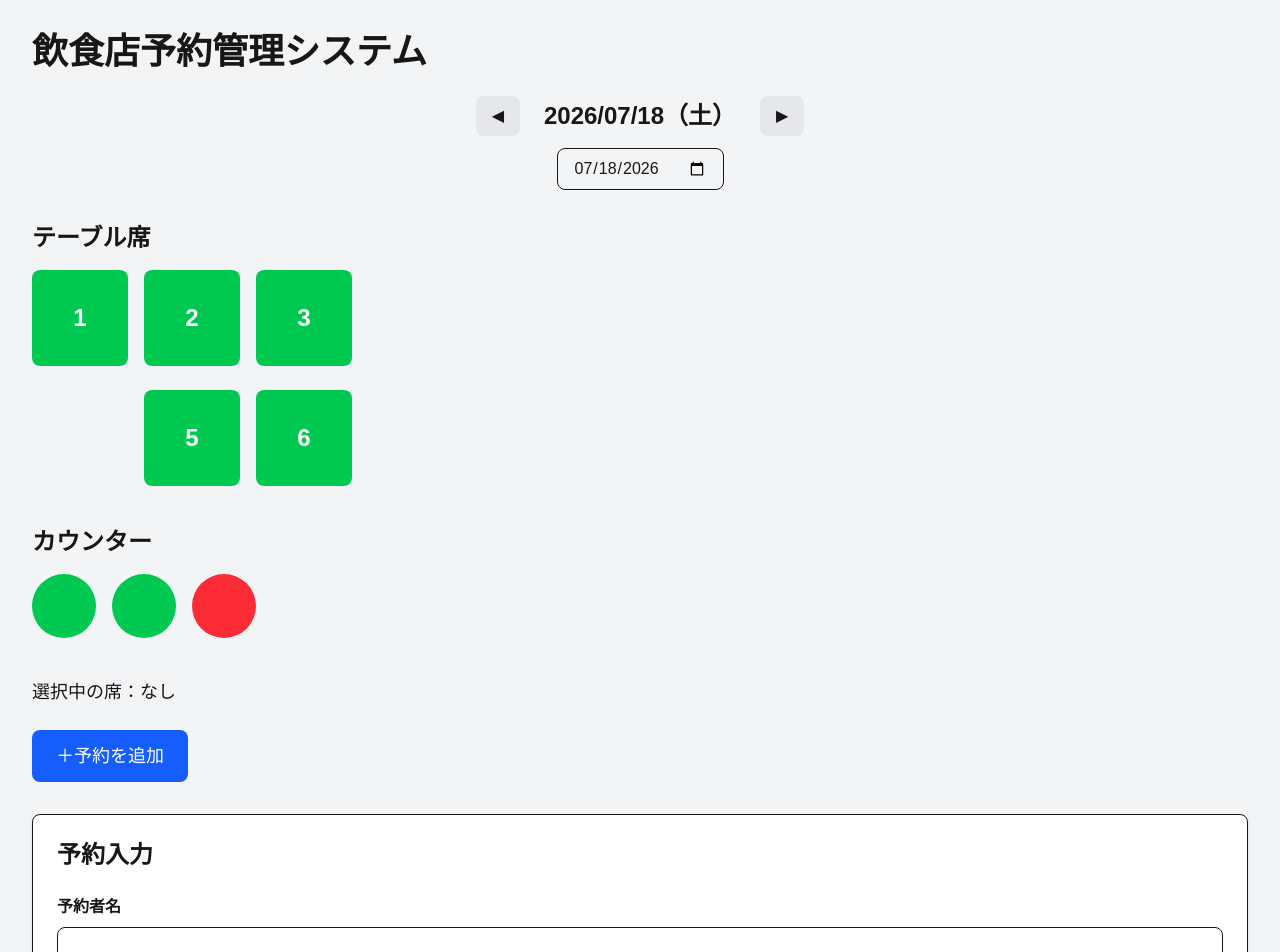
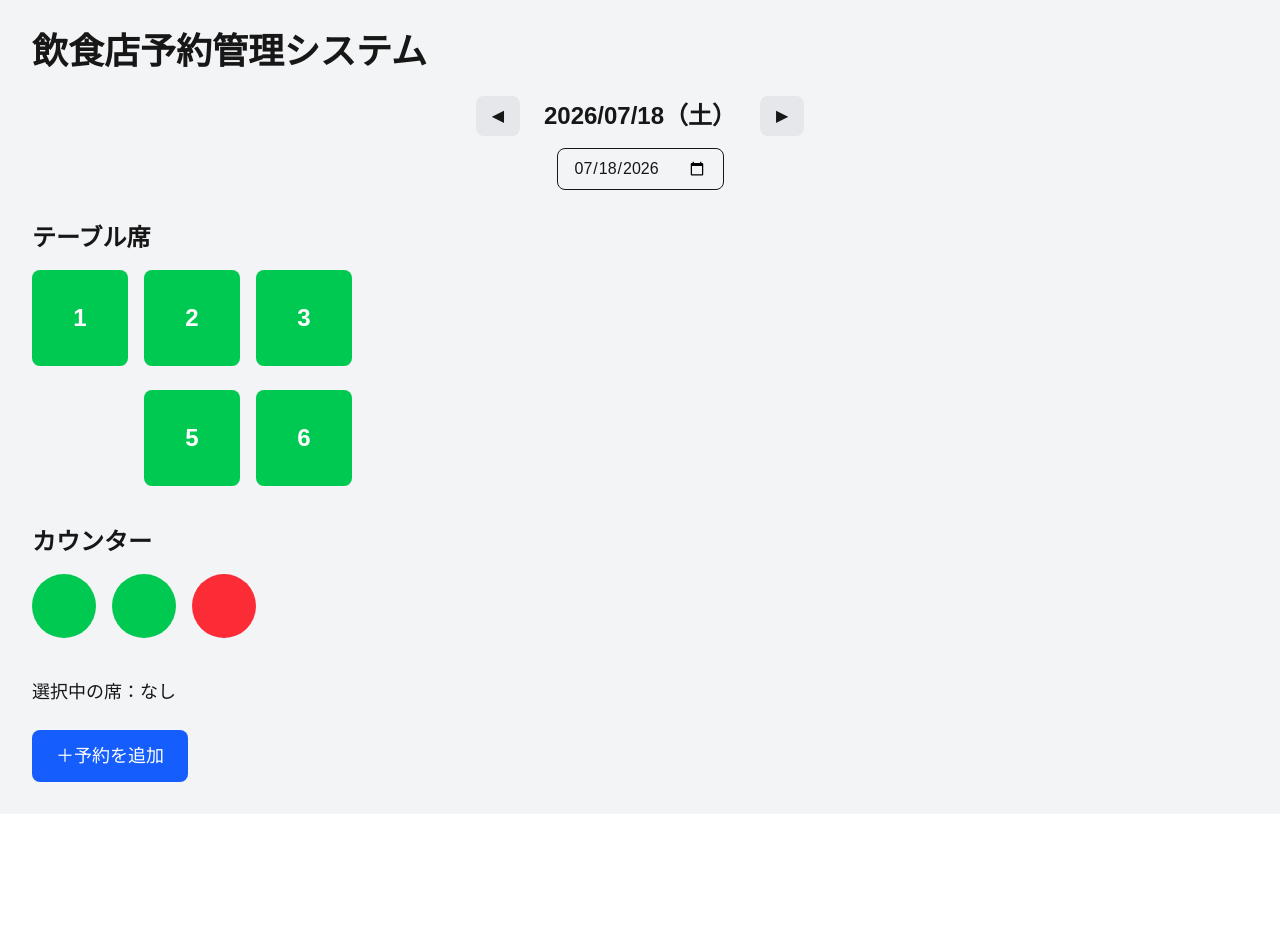
Before and after one commit to rockcut/restaurant-reservation-system, a Next.js app in the folder frontend/: page / in a window 1280 px wide. Shown: the top 952 px of the page. After the commit the page ends 814 px from the top, so only its background shows below. Built offline with nearby package versions, Linux system fonts and the light colour scheme.

Commit message:
git commit -m "feat: add reservation form toggle Closes #8"

```diff
--- a/frontend/app/page.tsx
+++ b/frontend/app/page.tsx
@@ -7,6 +7,7 @@ import ReservationForm from "@/components/ReservationForm";
 export default function Home() {
 
   const [selectedSeat, setSelectedSeat] = useState<number | null>(null);
+  const [showForm, setShowForm] = useState(false);
 
   return (
     <main className="min-h-screen bg-gray-100 p-8">
@@ -89,11 +90,18 @@ export default function Home() {
         {selectedSeat === null ? "なし" : `${selectedSeat}番席`}
       </p>
 
-      <button className="rounded-lg bg-blue-600 px-6 py-3 text-lg text-white hover:bg-blue-700">
+    <button
+        onClick={() => setShowForm(true)}
+        className="rounded-lg bg-blue-600 px-6 py-3 text-lg text-white hover:bg-blue-700"
+      >
         ＋予約を追加
       </button>
 
-      <ReservationForm />
+      {showForm && (
+        <ReservationForm
+          onCancel={() => setShowForm(false)}
+        />
+      )}
     </main>
   );
 }
--- a/frontend/components/ReservationForm.tsx
+++ b/frontend/components/ReservationForm.tsx
@@ -1,7 +1,14 @@
 "use client";
 
 import { useState } from "react";
-export default function ReservationForm() {
+
+type ReservationFormProps = {
+  onCancel: () => void;
+};
+
+export default function ReservationForm({
+  onCancel,
+}: ReservationFormProps) {
 
     const [plate, setPlate] = useState("");
 
@@ -148,6 +155,7 @@ export default function ReservationForm() {
         <div className="mt-6 flex justify-end gap-4">
           <button
             type="button"
+            onClick={onCancel}
             className="rounded-lg bg-gray-300 px-6 py-2 hover:bg-gray-400"
           >
              キャンセル
```
